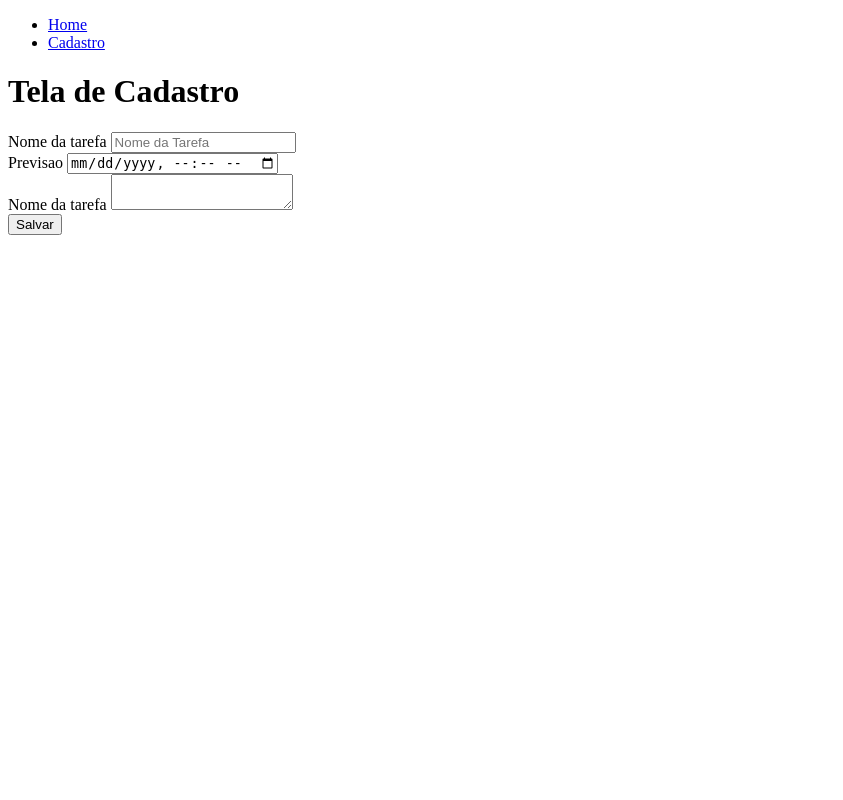
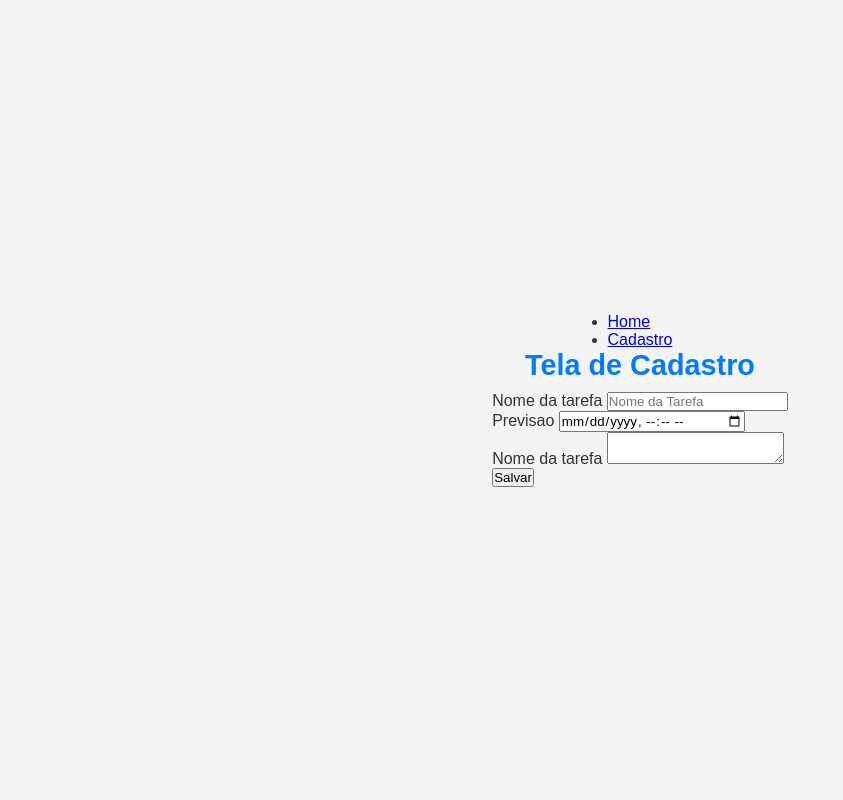
Before and after one commit to attiquetecnologia/tasks-php, a PHP site: page /cadastro.php in a window 1280 px wide. Shown: the whole page, without its empty margins (0-843 px from the left). Run offline with PHP 8.4, Linux system fonts and the light colour scheme.

Commit message:
quebrando paginas

```diff
--- /dev/null
+++ b/assets/main.css
@@ -0,0 +1,46 @@
+/* Reset básico para evitar inconsistências */
+* {
+    margin: 0;
+    padding: 0;
+    box-sizing: border-box;
+    font-family: Arial, sans-serif;
+}
+
+/* Estilização do corpo da página */
+body {
+    background-color: #f4f4f4;
+    color: #333;
+    display: flex;
+    flex-direction: column;
+    align-items: center;
+    justify-content: center;
+    height: 100vh;
+}
+
+/* Estilização do cabeçalho */
+header {
+    width: 100%;
+    background: #007BFF;
+    color: white;
+    padding: 15px;
+    text-align: center;
+    font-size: 1.2rem;
+}
+
+/* Conteúdo principal */
+main {
+    background: white;
+    padding: 20px;
+    border-radius: 8px;
+    box-shadow: 0px 4px 10px rgba(0, 0, 0, 0.1);
+    text-align: center;
+    max-width: 500px;
+    width: 100%;
+}
+
+/* Título */
+h1 {
+    font-size: 1.8rem;
+    margin-bottom: 10px;
+    color: #007BFF;
+}
--- a/cadastro.php
+++ b/cadastro.php
@@ -1,14 +1,5 @@
+<? include 'header.php' ?>
 
-
-<!DOCTYPE html>
-<html lang="en">
-<head>
-    <meta charset="UTF-8">
-    <meta name="viewport" content="width=device-width, initial-scale=1.0">
-    <title>Tela de Cadastro</title>
-</head>
-<body>
-    <?php require 'menu.php'; ?>
     <h1>Tela de Cadastro</h1>
     <form method="get">
         <label>Nome da tarefa</label>
@@ -22,5 +13,6 @@
         <br>
         <input type="submit" value="Salvar">
     </form>
-</body>
-</html>
+
+
+<? include 'footer.php' ?>
--- /dev/null
+++ b/footer.php
@@ -0,0 +1,2 @@
+</body>
+</html>
--- /dev/null
+++ b/header.php
@@ -0,0 +1,12 @@
+<!DOCTYPE html>
+<html lang="en">
+<head>
+    <meta charset="UTF-8">
+    <meta name="viewport" content="width=device-width, initial-scale=1.0">
+    <title>Sistema de Tarefas</title>
+
+    <link rel="stylesheet" href="assets/main.css" />
+</head>
+<body>
+
+<?php include 'menu.php'; ?>
```
Also changed, not shown: index.php (+3 -12 lines).
